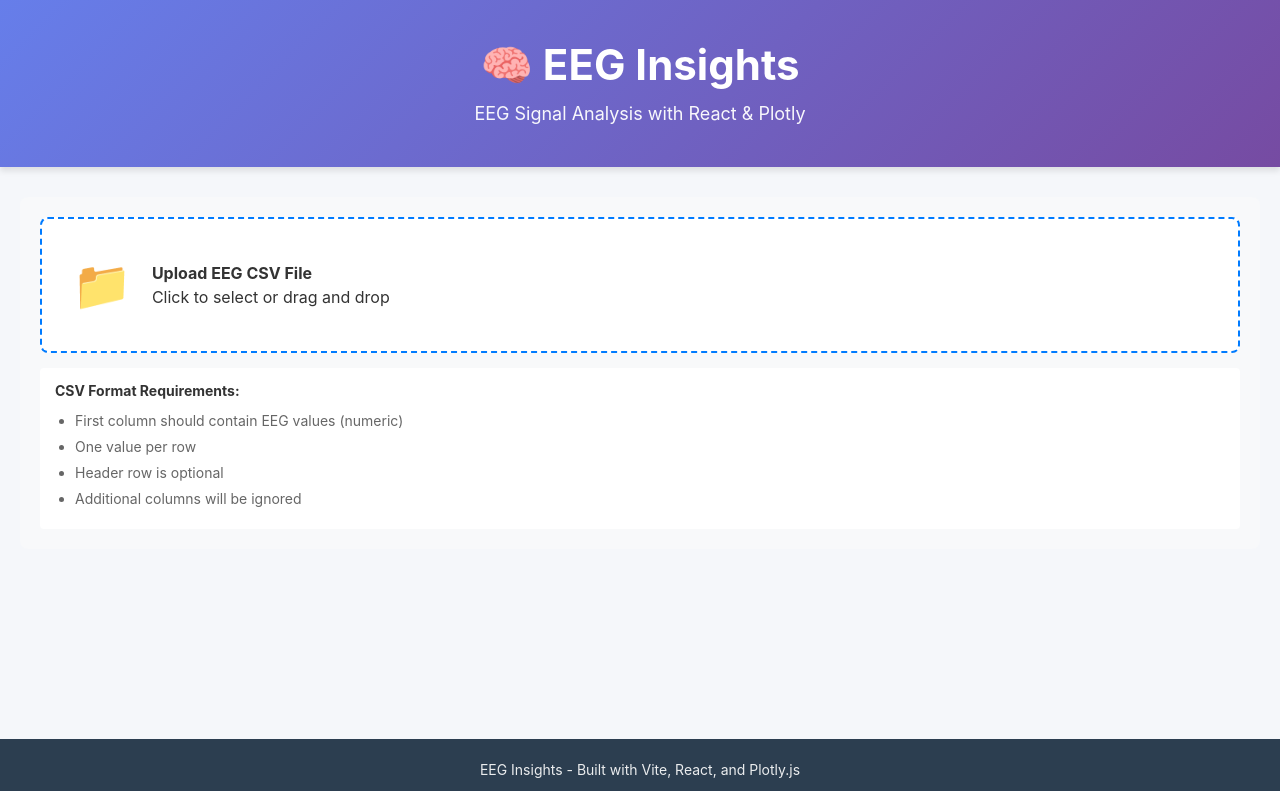
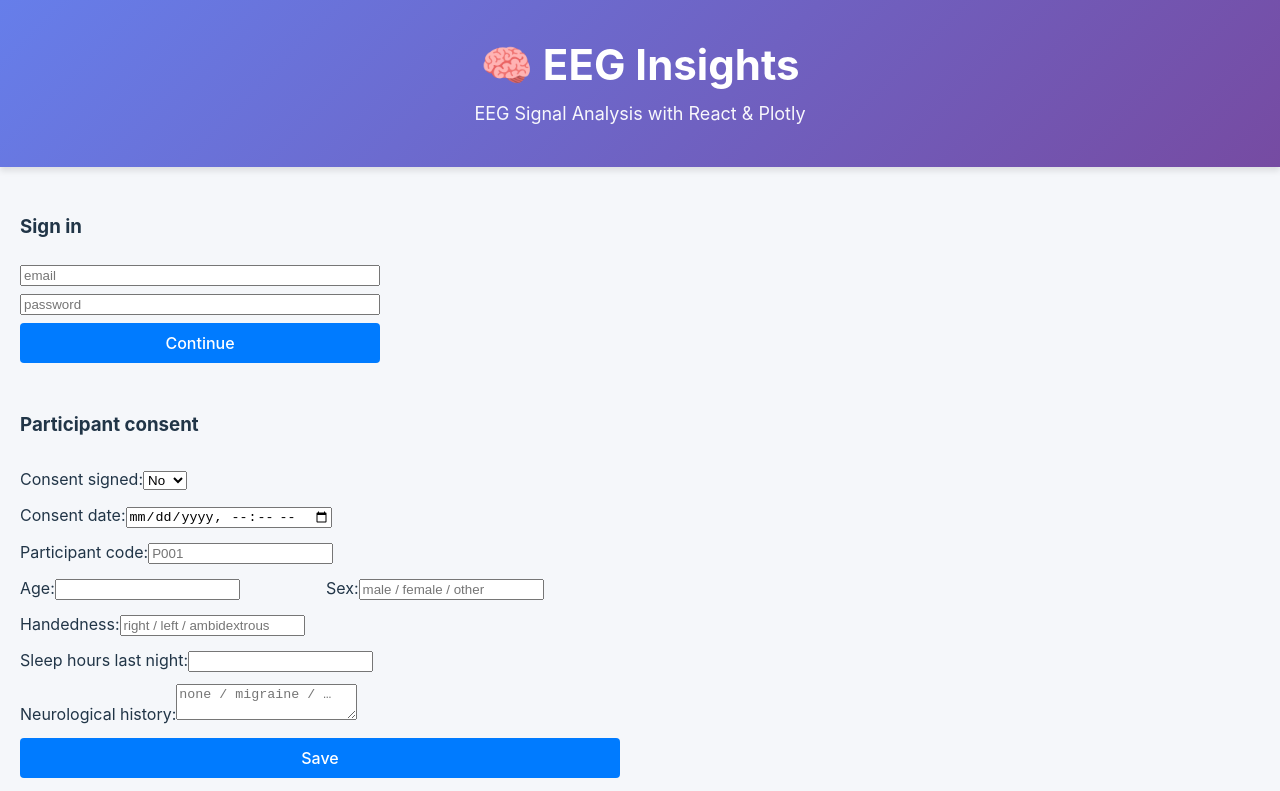
Before and after one commit to rodrigoanasco/kernel-authority, a React (Vite) app in the folder eeg-insights-react/: page / in a window 1280 px wide. Shown: the top 791 px of the page. Built offline with nearby package versions, Linux system fonts and the light colour scheme; no server answers.

Commit message:
linked supabase and made it work with temporary form

```diff
--- a/eeg-insights-react/src/App.jsx
+++ b/eeg-insights-react/src/App.jsx
@@ -1,67 +1,51 @@
-import { useState } from 'react';
-import CSVUpload from './components/CSVUpload';
-import EEGPlot from './components/EEGPlot';
-import BandpowerPlot from './components/BandpowerPlot';
-import AnalysisResults from './components/AnalysisResults';
-import { analyzeWindows } from './utils/eegAnalysis';
-import { generateMockExplanation } from './utils/mockLLM';
-import { exportToMarkdown, downloadMarkdownReport, exportToJSON, downloadJSONReport } from './utils/reportExport';
-import './App.css';
+import { useState } from 'react'
+import CSVUpload from './components/CSVUpload'
+import EEGPlot from './components/EEGPlot'
+import BandpowerPlot from './components/BandpowerPlot'
+import AnalysisResults from './components/AnalysisResults'
+import { analyzeWindows } from './utils/eegAnalysis'
+import { generateMockExplanation } from './utils/mockLLM'
+import { exportToMarkdown, downloadMarkdownReport, exportToJSON, downloadJSONReport } from './utils/reportExport'
+import AuthBox from './components/AuthBox'
+import ConsentForm from './components/ConsentForm'
+import './App.css'
 
 function App() {
-  const [eegData, setEegData] = useState(null);
-  const [analysisResults, setAnalysisResults] = useState(null);
-  const [llmExplanation, setLlmExplanation] = useState('');
-  const [metadata, setMetadata] = useState({});
-  const [windowSize, setWindowSize] = useState(256);
-  const [samplingRate, setSamplingRate] = useState(256);
+  const [eegData, setEegData] = useState(null)
+  const [analysisResults, setAnalysisResults] = useState(null)
+  const [llmExplanation, setLlmExplanation] = useState('')
+  const [metadata, setMetadata] = useState({})
+  const [windowSize, setWindowSize] = useState(256)
+  const [samplingRate, setSamplingRate] = useState(256)
 
   const handleDataLoaded = (data, fileMetadata) => {
-    setEegData(data);
-    setMetadata(fileMetadata);
-
-    // Automatically run analysis
-    const results = analyzeWindows(data, windowSize, samplingRate);
-    setAnalysisResults(results);
-
-    // Generate mock LLM explanation
-    const explanation = generateMockExplanation(results);
-    setLlmExplanation(explanation);
-  };
+    setEegData(data)
+    setMetadata(fileMetadata)
+    const results = analyzeWindows(data, windowSize, samplingRate)
+    setAnalysisResults(results)
+    setLlmExplanation(generateMockExplanation(results))
+  }
 
   const handleReanalyze = () => {
-    if (!eegData) return;
-
-    const results = analyzeWindows(eegData, windowSize, samplingRate);
-    setAnalysisResults(results);
-
-    const explanation = generateMockExplanation(results);
-    setLlmExplanation(explanation);
-  };
+    if (!eegData) return
+    const results = analyzeWindows(eegData, windowSize, samplingRate)
+    setAnalysisResults(results)
+    setLlmExplanation(generateMockExplanation(results))
+  }
 
   const handleExportMarkdown = () => {
-    if (!analysisResults) return;
-
+    if (!analysisResults) return
     const markdown = exportToMarkdown(analysisResults, llmExplanation, {
-      ...metadata,
-      windowSize,
-      samplingRate
-    });
-
-    downloadMarkdownReport(markdown, `eeg-report-${Date.now()}.md`);
-  };
+      ...metadata, windowSize, samplingRate
+    })
+    downloadMarkdownReport(markdown, `eeg-report-${Date.now()}.md`)
+  }
 
   const handleExportJSON = () => {
-    if (!analysisResults) return;
-
-    const json = exportToJSON(analysisResults, {
-      ...metadata,
-      windowSize,
-      samplingRate
-    });
-
-    downloadJSONReport(json, `eeg-data-${Date.now()}.json`);
-  };
+    if (!analysisResults) return
+    const json = exportToJSON(analysisResults, { ...metadata, windowSize, samplingRate })
+    downloadJSONReport(json, `eeg-data-${Date.now()}.json`)
+  }
 
   return (
     <div className="app">
@@ -71,6 +55,13 @@ function App() {
       </header>
 
       <main className="app-main">
+        {/* Auth + Consent */}
+        <section className="upload-section" style={{display:'grid', gap:24}}>
+          <AuthBox />
+          <ConsentForm />
+        </section>
+
+        {/* CSV → analysis UI you already had */}
         <section className="upload-section">
           <CSVUpload onDataLoaded={handleDataLoaded} />
         </section>
@@ -83,34 +74,16 @@ function App() {
                 <div className="controls-grid">
                   <div className="control-group">
                     <label htmlFor="window-size">Window Size (samples)</label>
-                    <input
-                      id="window-size"
-                      type="number"
-                      value={windowSize}
-                      onChange={(e) => setWindowSize(parseInt(e.target.value))}
-                      min="64"
-                      max="1024"
-                      step="64"
-                    />
+                    <input id="window-size" type="number" value={windowSize}
+                      onChange={(e)=>setWindowSize(parseInt(e.target.value))} min="64" max="1024" step="64" />
                   </div>
-
                   <div className="control-group">
                     <label htmlFor="sampling-rate">Sampling Rate (Hz)</label>
-                    <input
-                      id="sampling-rate"
-                      type="number"
-                      value={samplingRate}
-                      onChange={(e) => setSamplingRate(parseInt(e.target.value))}
-                      min="128"
-                      max="1000"
-                      step="1"
-                    />
+                    <input id="sampling-rate" type="number" value={samplingRate}
+                      onChange={(e)=>setSamplingRate(parseInt(e.target.value))} min="128" max="1000" step="1" />
                   </div>
-
                   <div className="control-group">
-                    <button className="btn btn-primary" onClick={handleReanalyze}>
-                      Re-analyze
-                    </button>
+                    <button className="btn btn-primary" onClick={handleReanalyze}>Re-analyze</button>
                   </div>
                 </div>
               </div>
@@ -127,22 +100,15 @@ function App() {
                 </section>
 
                 <section className="results-section">
-                  <AnalysisResults
-                    analysisResults={analysisResults}
-                    llmExplanation={llmExplanation}
-                  />
+                  <AnalysisResults analysisResults={analysisResults} llmExplanation={llmExplanation} />
                 </section>
 
                 <section className="export-section">
                   <div className="export-panel">
                     <h3>Export Results</h3>
                     <div className="export-buttons">
-                      <button className="btn btn-secondary" onClick={handleExportMarkdown}>
-                        📄 Export as Markdown
-                      </button>
-                      <button className="btn btn-secondary" onClick={handleExportJSON}>
-                        📊 Export as JSON
-                      </button>
+                      <button className="btn btn-secondary" onClick={handleExportMarkdown}>📄 Export as Markdown</button>
+                      <button className="btn btn-secondary" onClick={handleExportJSON}>📊 Export as JSON</button>
                     </div>
                   </div>
                 </section>
@@ -156,7 +122,7 @@ function App() {
         <p>EEG Insights - Built with Vite, React, and Plotly.js</p>
       </footer>
     </div>
-  );
+  )
 }
 
-export default App;
+export default App
--- /dev/null
+++ b/eeg-insights-react/src/components/AuthBox.jsx
@@ -0,0 +1,35 @@
+import { useState } from 'react'
+import { supabase } from '../lib/supabase'
+
+export default function AuthBox() {
+  const [email, setEmail] = useState('')
+  const [password, setPassword] = useState('')
+  const [userId, setUserId] = useState(null)
+  const [msg, setMsg] = useState('')
+
+  async function handleSignIn(e) {
+    e.preventDefault()
+    setMsg('Signing in…')
+    const { data, error } = await supabase.auth.signInWithPassword({ email, password })
+    if (error) {
+      // try sign-up then sign-in
+      const { error: signUpErr } = await supabase.auth.signUp({ email, password })
+      if (signUpErr) return setMsg(signUpErr.message)
+      const { data: d2, error: e2 } = await supabase.auth.signInWithPassword({ email, password })
+      if (e2) return setMsg(e2.message)
+      setUserId(d2.user.id); setMsg('Signed up & in ✅')
+    } else {
+      setUserId(data.user.id); setMsg('Signed in ✅')
+    }
+  }
+
+  return (
+    <form onSubmit={handleSignIn} style={{display:'grid', gap:8, maxWidth:360}}>
+      <h3>Sign in</h3>
+      <input placeholder="email" value={email} onChange={e=>setEmail(e.target.value)} />
+      <input placeholder="password" type="password" value={password} onChange={e=>setPassword(e.target.value)} />
+      <button className="btn btn-primary">Continue</button>
+      <small>{msg}{userId ? ` • user: ${userId}` : ''}</small>
+    </form>
+  )
+}
--- /dev/null
+++ b/eeg-insights-react/src/components/ConsentForm.jsx
@@ -0,0 +1,126 @@
+import { useEffect, useState } from 'react'
+import { supabase } from '../lib/supabase'
+
+export default function ConsentForm() {
+  const [loading, setLoading] = useState(true)
+  const [status, setStatus] = useState('')
+
+  // form state (match your columns)
+  const [consent_signed, setConsentSigned] = useState(false)
+  const [consent_date, setConsentDate] = useState('') // yyyy-mm-dd or datetime-local
+  const [participant_code, setParticipantCode] = useState('')
+  const [age, setAge] = useState('')
+  const [sex, setSex] = useState('')
+  const [handedness, setHandedness] = useState('')
+  const [sleep_hours_last_night, setSleepHours] = useState('')
+  const [neurological_history, setNeuro] = useState('')
+
+  // Load existing row for this user (if any)
+  useEffect(() => {
+    (async () => {
+      const { data: { user } } = await supabase.auth.getUser()
+      if (!user) { setStatus('Please sign in first.'); setLoading(false); return }
+      const { data, error } = await supabase
+        .from('user_consent')
+        .select('*')
+        .eq('id', user.id)
+        .maybeSingle()
+      if (!error && data) {
+        setConsentSigned(!!data.consent_signed)
+        setConsentDate(data.consent_date ? new Date(data.consent_date).toISOString().slice(0,16) : '')
+        setParticipantCode(data.participant_code ?? '')
+        setAge(data.age ?? '')
+        setSex(data.sex ?? '')
+        setHandedness(data.handedness ?? '')
+        setSleepHours(data.sleep_hours_last_night ?? '')
+        setNeuro(data.neurological_history ?? '')
+        setStatus('Loaded your saved consent.')
+      }
+      setLoading(false)
+    })()
+  }, [])
+
+  function toISOorNull(v) {
+    if (!v) return null
+    // if it's just a date (YYYY-MM-DD), make it midnight; if datetime-local, trust it
+    return v.length === 10 ? new Date(v + 'T00:00:00').toISOString() : new Date(v).toISOString()
+  }
+
+  async function handleSubmit(e) {
+    e.preventDefault()
+    setStatus('Saving…')
+    const { data: { user } } = await supabase.auth.getUser()
+    if (!user) { setStatus('Please sign in first.'); return }
+
+    const payload = {
+      id: user.id,                                    // default auth.uid(), but we set it explicitly for upsert
+      consent_signed,
+      consent_date: toISOorNull(consent_date),
+      participant_code: participant_code || null,
+      age: age === '' ? null : Number(age),
+      sex: sex || null,
+      handedness: handedness || null,
+      sleep_hours_last_night: sleep_hours_last_night === '' ? null : Number(sleep_hours_last_night),
+      neurological_history: neurological_history || null
+    }
+
+    const { error } = await supabase
+      .from('user_consent')
+      .upsert(payload, { onConflict: 'id' })
+
+    setStatus(error ? `Error: ${error.message}` : 'Saved ✅')
+  }
+
+  if (loading) return <p>Loading…</p>
+
+  return (
+    <form onSubmit={handleSubmit} style={{display:'grid', gap:12, maxWidth:600}}>
+      <h3>Participant consent</h3>
+
+      <label>
+        Consent signed:
+        <select value={String(consent_signed)} onChange={e=>setConsentSigned(e.target.value === 'true')}>
+          <option value="false">No</option>
+          <option value="true">Yes</option>
+        </select>
+      </label>
+
+      <label>
+        Consent date:
+        <input type="datetime-local" value={consent_date} onChange={e=>setConsentDate(e.target.value)} />
+      </label>
+
+      <label>
+        Participant code:
+        <input value={participant_code} onChange={e=>setParticipantCode(e.target.value)} placeholder="P001" />
+      </label>
+
+      <div style={{display:'grid', gridTemplateColumns:'1fr 1fr', gap:12}}>
+        <label>Age:
+          <input type="number" min="0" value={age} onChange={e=>setAge(e.target.value)} />
+        </label>
+        <label>Sex:
+          <input value={sex} onChange={e=>setSex(e.target.value)} placeholder="male / female / other" />
+        </label>
+      </div>
+
+      <label>
+        Handedness:
+        <input value={handedness} onChange={e=>setHandedness(e.target.value)} placeholder="right / left / ambidextrous" />
+      </label>
+
+      <label>
+        Sleep hours last night:
+        <input type="number" step="0.1" value={sleep_hours_last_night} onChange={e=>setSleepHours(e.target.value)} />
+      </label>
+
+      <label>
+        Neurological history:
+        <textarea value={neurological_history} onChange={e=>setNeuro(e.target.value)} placeholder="none / migraine / …" />
+      </label>
+
+      <button className="btn btn-primary">Save</button>
+      <small>{status}</small>
+    </form>
+  )
+}
--- /dev/null
+++ b/eeg-insights-react/src/lib/supabase.js
@@ -0,0 +1,6 @@
+// src/lib/supabase.js
+import { createClient } from '@supabase/supabase-js'
+export const supabase = createClient(
+  import.meta.env.VITE_SUPABASE_URL,
+  import.meta.env.VITE_SUPABASE_ANON_KEY
+)
```
Also changed, not shown: eeg-insights-react/src/auth.js (added, +7 -0 lines).
